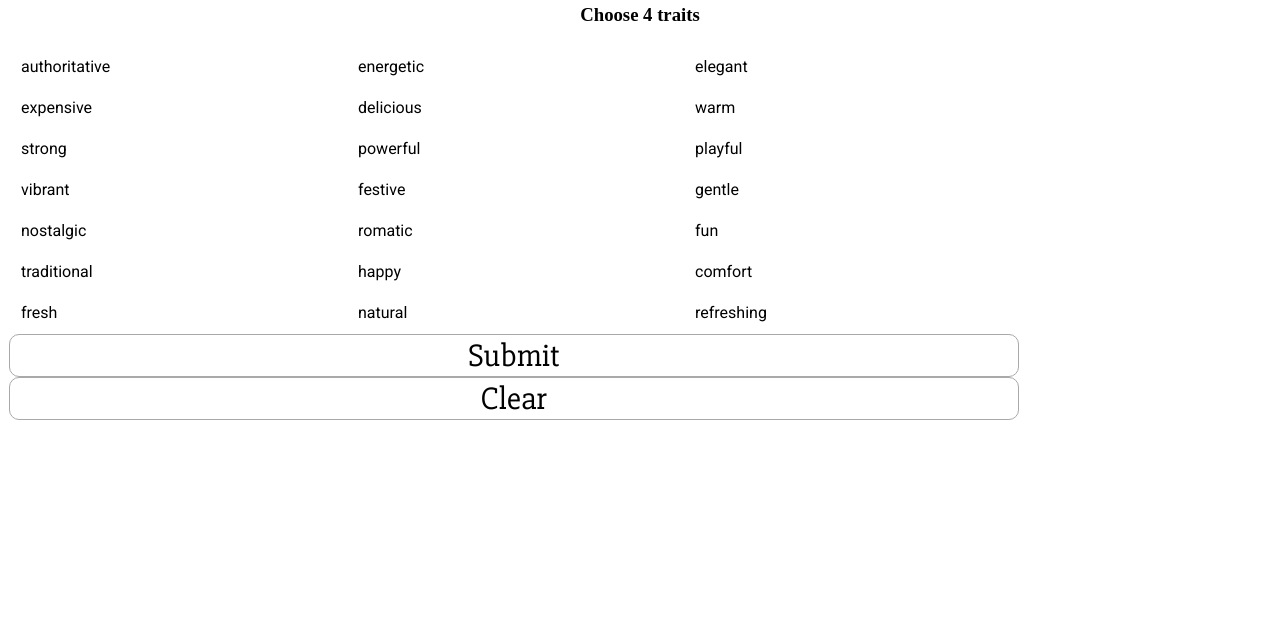
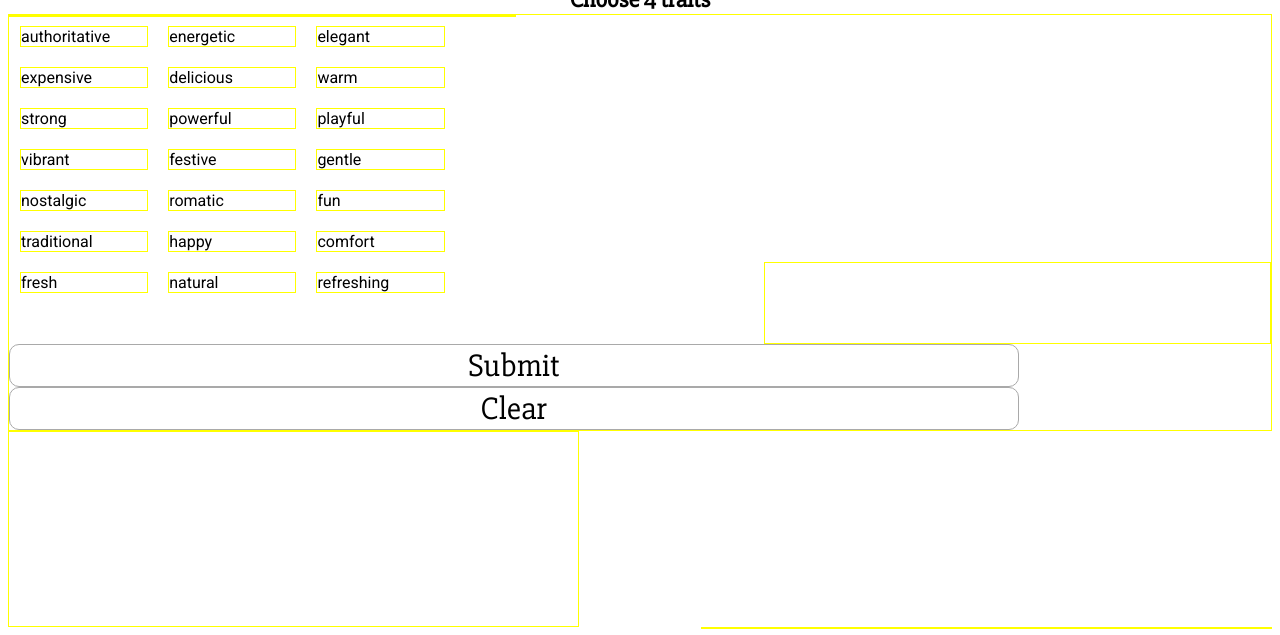
Before and after one commit to efhjones/color-pysch, a website: page client/index.html in a window 1280 px wide. Shown: the part 181-816 px from the top of the page. Drawn offline with nearby package versions, Linux system fonts and the light colour scheme.

Commit message:
(style) move buttons down, adjust float properties

```diff
--- a/client/style.css
+++ b/client/style.css
@@ -1,5 +1,5 @@
 div {
-  border: 1px solid white;
+  border: 1px solid yellow;
 }
 h1 {
   font-family: 'Slabo 27px', serif;
@@ -11,7 +11,11 @@ h2 {
   font-family: 'Slabo 27px', serif;
   font-size: 3em;
   margin: 0 auto;
-
+}
+h3 {
+  font-family: 'Slabo 27px', serif;
+  font-size: 1.5em;
+  margin: 0 auto;
 }
 .header {
   margin: 0 auto;
@@ -32,7 +36,12 @@ h2 {
   display: inline;
   padding: 20px;
 }
-
+.chosen {
+  font-family: 'Roboto', sans-serif;
+  width: 40%;
+  float: right;
+  height: 5em;
+}
 .color{
   display: inline;
 }
@@ -51,7 +60,7 @@ h2 {
 
 .options {
   font-family: 'Roboto';
-  float: left;
+  width: 40%;
 }
 
 .option {
```
